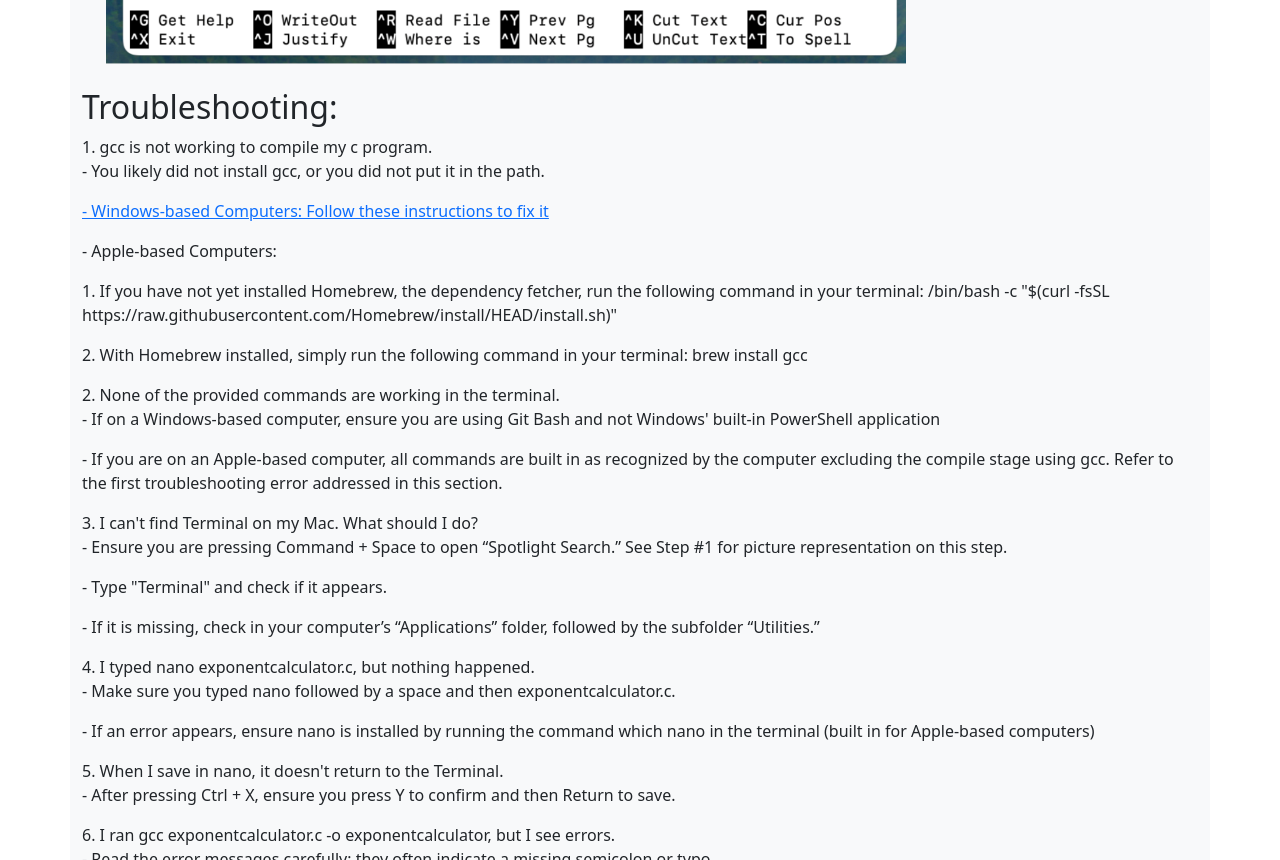
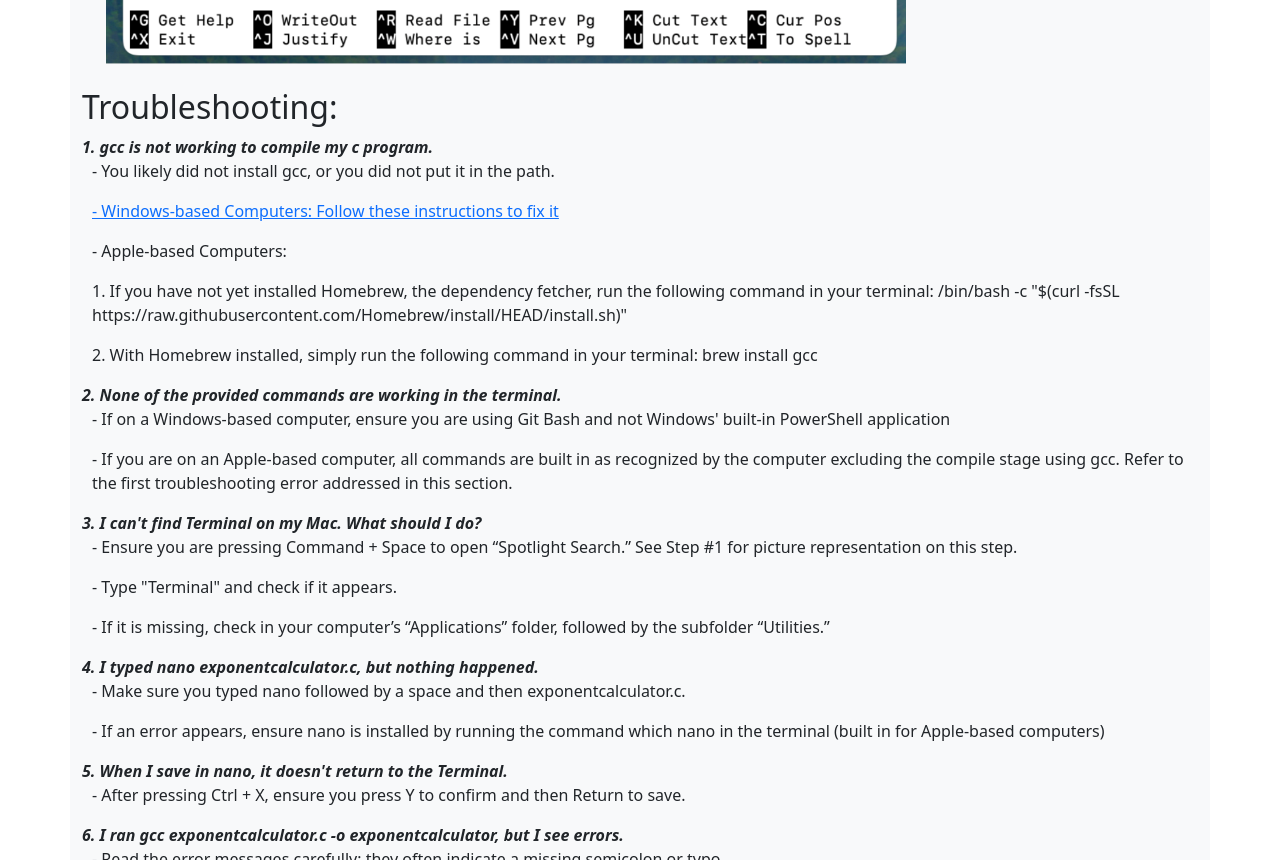
Before and after one commit to Alecyorgesen/wrtg316_instructions, a React (Vite) app: page / in a window 1280 px wide. Shown: the part 11140-12000 px from the top of the page. Built offline with nearby package versions, Linux system fonts and the light colour scheme.

Commit message:
added to CSS to format troubleshooting

```diff
--- a/src/app.css
+++ b/src/app.css
@@ -55,6 +55,24 @@ img {
   margin-bottom: 1rem;
 }
 
+#troubleshooting li {
+  font-weight: bold;
+  font-style: italic;
+}
+
+.substep {
+  margin-left: 20px;
+}
+
+#troubleshooting p {
+  font-weight: normal;
+  margin-left: 10px;
+}
+
+#troubleshooting .substep{
+  margin-left: 40px;
+}
+
 /* Responsive layout */
 @media (max-width: 768px) {
   .row {
```
